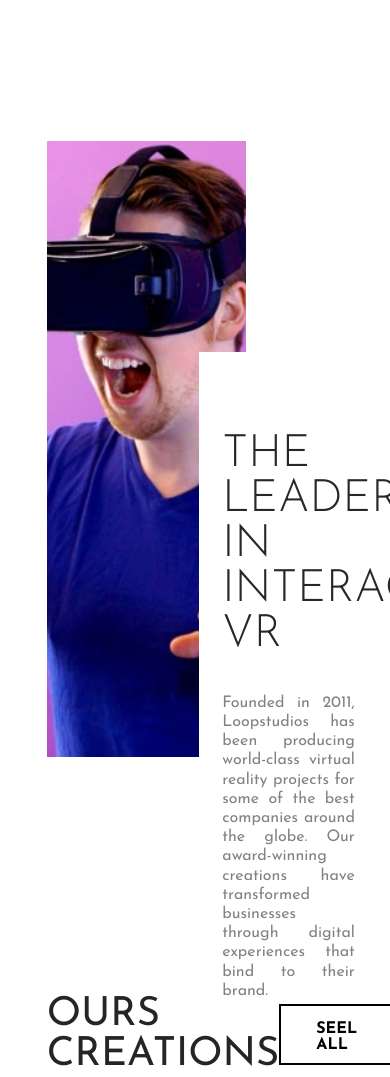
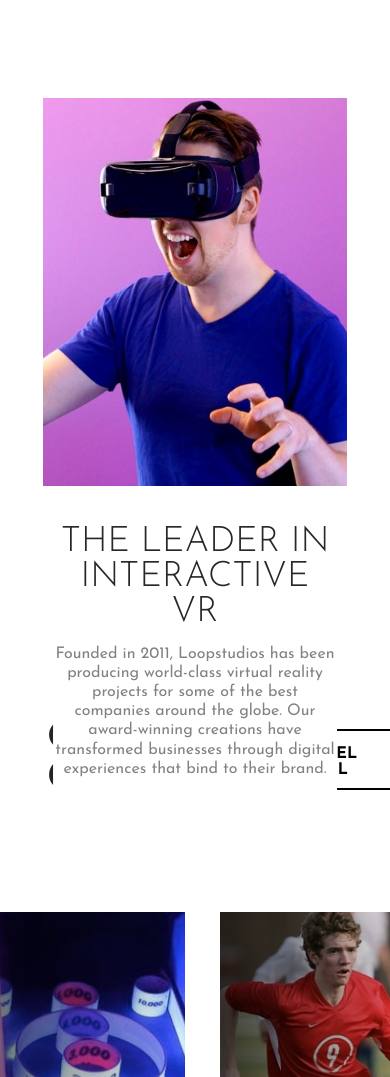
Before and after one commit to carlos-andre-alves/desafio-loopstudios, a plain HTML site: page index.html in a window 390 px wide. Shown: the part 804-1881 px from the top of the page. Drawn offline with Linux system fonts and the light colour scheme.

Commit message:
section 1 mobile criada

```diff
--- a/estilos/media-query.css
+++ b/estilos/media-query.css
@@ -1,6 +1,9 @@
 @charset "UTF-8";
 
 @media screen and (min-width: 0px) and (max-width: 768px){
+
+                      /*HEADER*/
+
     header{
         background: url('../images/mobile/image-hero.jpg') center center /cover no-repeat ;
         height: 95vh;
@@ -72,7 +75,46 @@
         font-size: 2em;
         margin: 26px 0px 0px 36px;
     }
+                           /*header*/
+                           /*MAIN*/
 
+
+    div#imagem{
+        display: block;
+        height: 46vh;
+        width: 78vw;
+        margin: 100px auto;
+    }
+    div#conteudo1{
+        display: block;
+        height: 41.8vh;
+        width: 72.8vw;
+        position: absolute;
+        top: none;
+        left: 50%;
+        transform: translate(-50%);
+        margin: 172.4px 0 100px 0;
+        padding: 0;
+        text-align: center;
+    }
+    div#conteudo1  h2{
+        color: rgb(39, 39, 39);
+        font-family: 'Josefin Sans', sans-serif;
+        font-weight: 300 bold;
+        font-size: 2.2rem;
+        margin: 0;
+        padding: 0;
+    }
+    div#conteudo1  p{
+        color: #838282;
+        font-family: 'Josefin Sans',sans-serif;
+        line-height: 1.2rem;
+        text-align: center;
+        margin: 0;
+        margin-top: 15px;
+        padding: 0;
+
+    }
 }
 @media screen and (min-width: 769px) and (max-width: 950px){
     div.conteudo2{
```
Also changed, not shown: index.html (+1 -1 lines).
